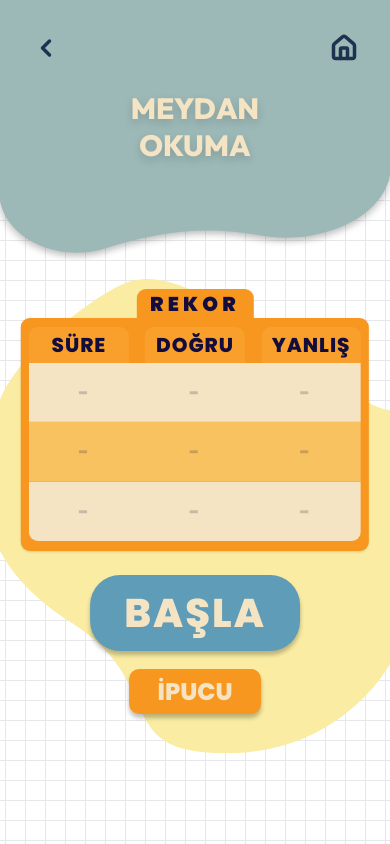
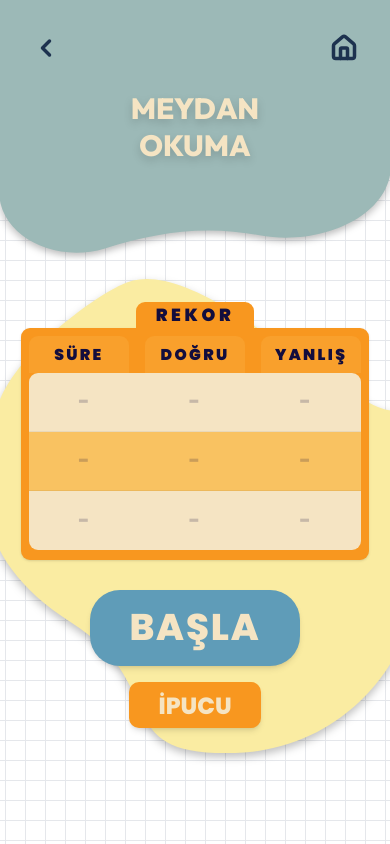
Before and after one commit to yilmaz-mert/pipirik-s-multiplication-mania, a React (Vite) app: page /meydan in a window 390 px wide. Built offline with nearby package versions, Linux system fonts and the light colour scheme.

Commit message:
refactor(ui): make MeydanPage responsive and fluid

```diff
--- a/src/components/Layout.jsx
+++ b/src/components/Layout.jsx
@@ -53,7 +53,7 @@ export default function Layout({ children }) {
 
                 {!isHomePage && (
           <div
-            className="absolute z-[-1] pointer-events-none opacity-100"
+            className="absolute z-[-1] pointer-events-none opacity-100 drop-shadow-[0_4px_4px_rgba(0,0,0,0.25)]"
             style={{
               width: '117.6%',
               left: '-6.4%',
--- a/src/pages/MeydanPage.jsx
+++ b/src/pages/MeydanPage.jsx
@@ -9,59 +9,49 @@ export default function MeydanPage() {
 
   // En iyi 3 rekoru listelemek için
   const displayRecords = records.slice(0, 3);
-  const headerTextStyle = "text-center font-poppins font-black text-[13px] text-tema-yazi uppercase leading-[150%] tracking-[0.21em]";
-  const rowTextStyle = "text-center font-poppins font-extrabold text-[18px] text-tema-yazi uppercase leading-[150%] tracking-[0.1em]";
+
+  // YAZI STİLLERİ GÜNCELLENDİ: px yerine min(vw, px) kullanarak esnek hale getirildi
+  const headerTextStyle = "text-center font-poppins font-black text-[min(4vw,16px)] text-tema-yazi uppercase leading-[150%] tracking-[0.15em]";
+  const rowTextStyle = "text-center font-poppins font-extrabold text-[min(5vw,20px)] text-tema-yazi uppercase leading-[150%] tracking-[0.05em]";
 
   return (
     <div className="w-full h-full relative overflow-hidden flex flex-col items-center">
 
       {/* --- REKOR GRUBU (BAŞLIK + KUTU) --- */}
-      <div
-        className="absolute left-1/2 -translate-x-1/2 flex flex-col items-center w-[89.33%]"
-        style={{ top: '5%' }}
-      >
+      {/* Maksimum bir genişlik eklendi ki dev ekranlarda çok fazla uzamasın (max-w-[500px] gibi çalışır) */}
+      <div className="flex flex-col items-center w-[min(89.33%,450px)] mt-[5vh]">
+
         {/* REKOR Başlık Sekmesi */}
         <div
-          className="bg-tema-kutu rounded-t-[9px] flex items-center justify-center z-10"
-          style={{
-            width: '33.6%',
-            aspectRatio: '126/27',
-            marginBottom: '-1px'
-          }}
+          className="bg-tema-kutu rounded-t-[9px] flex items-center justify-center z-10 w-[33.6%] aspect-126/27 -mb-px"
         >
-          <span className="font-poppins font-black text-[20px] leading-[150%] tracking-[0.21em] text-tema-yazi">
+          {/* Yazı boyutu esnek yapıldı */}
+          <span className="font-poppins font-black text-[min(4.5vw,20px)] leading-[150%] tracking-[0.21em] text-tema-yazi">
             REKOR
           </span>
         </div>
 
         {/* REKOR Gövde Kutusu */}
-        <div
-          className="w-full bg-tema-kutu rounded-[9px] flex flex-col items-center pt-[2.4%] px-[2.4%] pb-[3%] shadow-sm"
-          style={{
-            aspectRatio: '335/224'
-          }}
-        >
+        <div className="w-full bg-tema-kutu rounded-[9px] flex flex-col items-center pt-[2.4%] px-[2.4%] pb-[3%] shadow-sm aspect-335/224">
+
           {/* SÜRE-DOĞRU-YANLIŞ Başlık Satırı */}
-          <div
-          className="flex w-full items-center rounded-t-[9px] gap-[5.01%]"
-          style={{ height: '17.13%' }} // Toplam gövde yüksekliğine oranlı
-          >
-          <div className={`flex-1 h-full flex items-center justify-center font-extrabold text-[20px] tracking-wider bg-tema-secili/20 rounded-t-[9px] ${headerTextStyle}`}>
+          {/* Hatalı 'text-[20px]' çakışması kaldırıldı, sadece headerTextStyle kullanılıyor */}
+          <div className="flex w-full items-center rounded-t-[9px] gap-[5.01%] h-[17.13%]">
+            <div className={`flex-1 h-full flex items-center justify-center bg-tema-secili/20 rounded-t-[9px] ${headerTextStyle}`}>
                 Süre
             </div>
-          <div className={`flex-1 h-full flex items-center justify-center font-extrabold text-[20px] tracking-wider bg-tema-secili/20 rounded-t-[9px] ${headerTextStyle}`}>
+            <div className={`flex-1 h-full flex items-center justify-center bg-tema-secili/20 rounded-t-[9px] ${headerTextStyle}`}>
                 Doğru
             </div>
-          <div className={`flex-1 h-full flex items-center justify-center font-extrabold text-[20px] tracking-wider bg-tema-secili/20 rounded-t-[9px] ${headerTextStyle}`}>
+            <div className={`flex-1 h-full flex items-center justify-center bg-tema-secili/20 rounded-t-[9px] ${headerTextStyle}`}>
                 Yanlış
             </div>
           </div>
 
           {/* Veri Satırları Alanı */}
-          <div className="flex flex-col w-full flex-1 rounded-b-[9px] overflow-hidden shadow-inner">
+          <div className="flex flex-col w-full flex-1 rounded-b-[9px] rounded-t-[9px] overflow-hidden shadow-inner">
             {[0, 1, 2].map((idx) => {
               const record = displayRecords[idx];
-              // Satır renkleri (Açık ve koyu sarı geçişli)
               const rowBg = idx % 2 === 0 ? '#F5E4C3' : '#F9C261';
 
               return (
@@ -90,29 +80,29 @@ export default function MeydanPage() {
         </div>
       </div>
 
-      {/* --- BUTONLAR --- */}
+      {/* --- BUTONLAR GRUBU --- */}
+      <div className="flex flex-col items-center w-full mt-[min(4vh,30px)] mb-[5vh]">
+
+        {/* BAŞLA BUTONU */}
         <button
           onClick={() => navigate('/meydan-oyun')}
-        className="absolute bg-tema-buton2 rounded-[30px] flex items-center justify-center shadow-[0px_4px_4px_0px_rgba(0,0,0,0.25)] active:scale-95 transition-transform left-1/2 -translate-x-1/2"
-        style={{
-          width: '53.8%',
-          aspectRatio: '201.85/72.39',
-          top: '54%'
-        }}
+          className="w-[min(54vw,220px)] aspect-202/72 flex items-center justify-center bg-tema-buton2 rounded-[30px] shadow-md active:scale-95 transition-transform"
         >
-        <span className="font-poppins font-extrabold text-[40px] text-tema-enak uppercase tracking-wider">Başla</span>
+          <span className="font-poppins font-extrabold text-[min(9.5vw,40px)] text-tema-enak uppercase tracking-wider">
+            Başla
+          </span>
         </button>
 
+        {/* İPUCU BUTONU */}
         <button
-        className="absolute bg-tema-kutu rounded-[10px] flex items-center justify-center shadow-[0px_4px_4px_0px_rgba(0,0,0,0.25)] active:scale-95 transition-transform left-1/2 -translate-x-1/2"
-        style={{
-          width: '33.8%',
-          aspectRatio: '127/44',
-          top: '70%'
-        }}
+          className="w-[min(34vw,135px)] aspect-127/44 flex items-center justify-center bg-tema-kutu rounded-[10px] shadow-md active:scale-95 transition-transform mt-[2vh]"
         >
-        <span className="font-poppins font-extrabold text-[24px] text-tema-enak uppercase">İpucu</span>
+          <span className="font-poppins font-extrabold text-[min(6vw,24px)] text-tema-enak uppercase">
+            İpucu
+          </span>
         </button>
+
+      </div>
 
     </div>
   );
```
Lines whose indentation alone changed are shown as unchanged.
